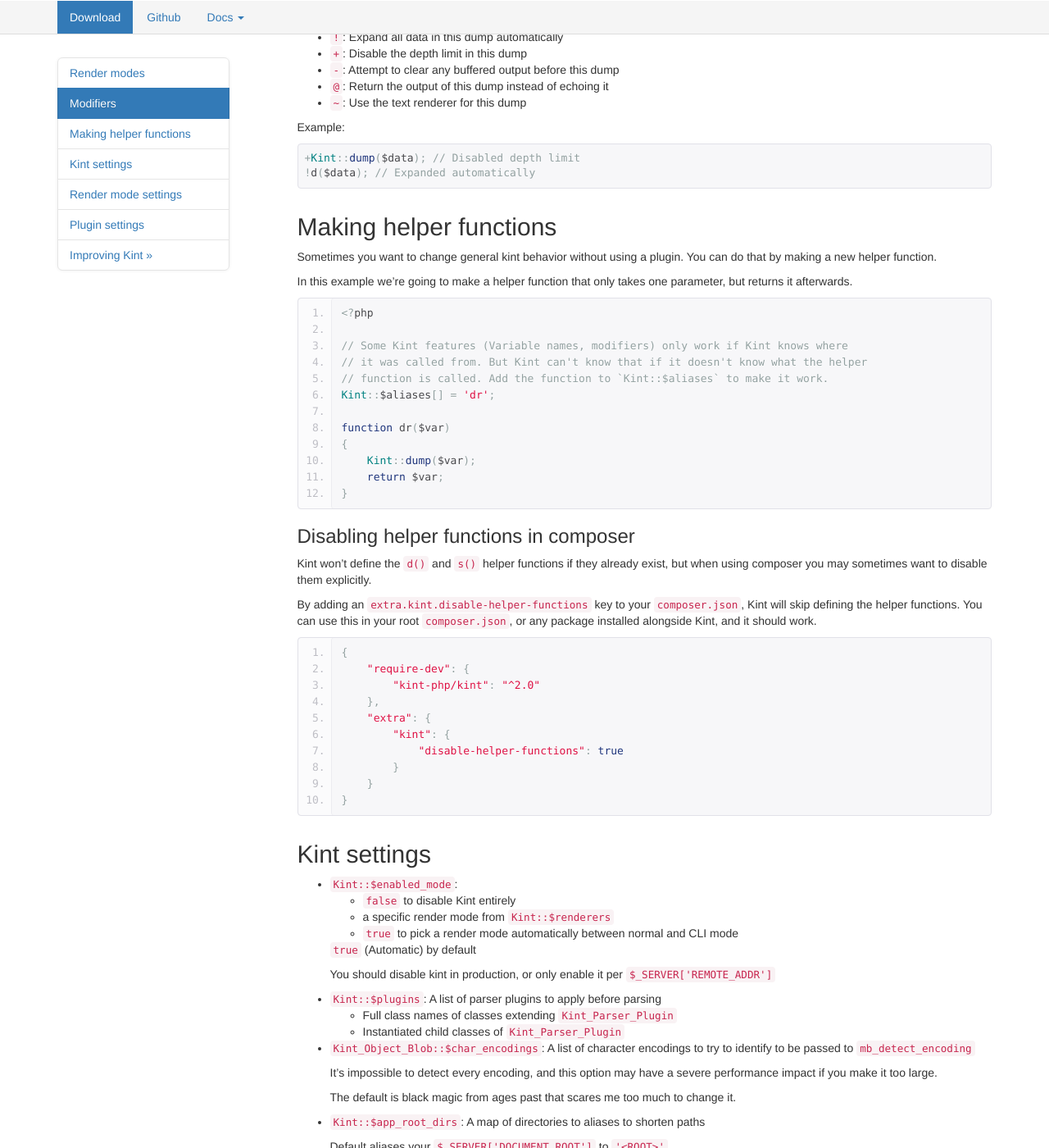
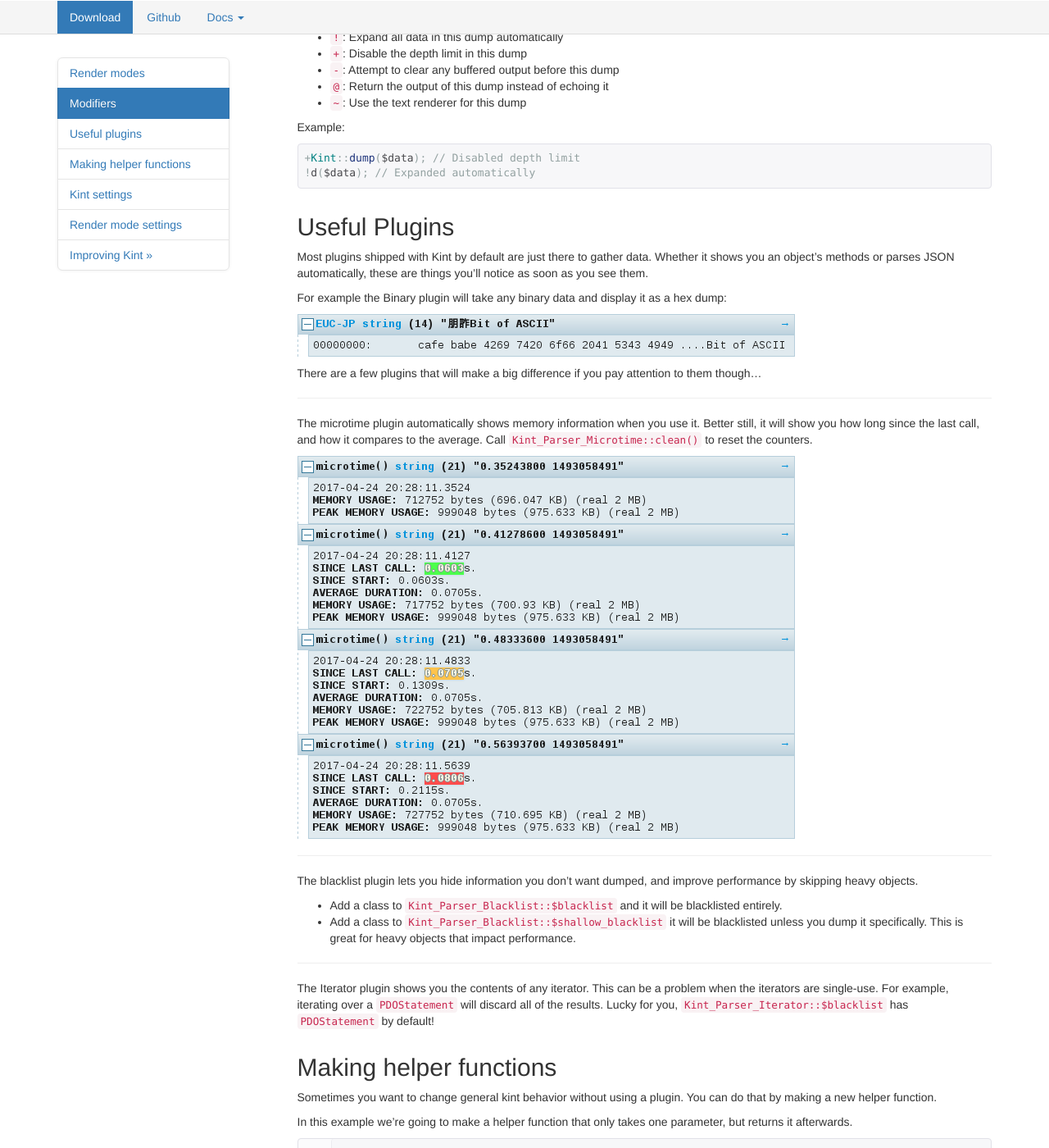
Before and after one commit to kint-php/kint, a Jekyll site: the page built from advanced.md, in a window 1280 px wide and 1400 px high, scrolled down 1006 px. Shown: the whole window at 82% size. Built offline with Jekyll 4.4.1, drawn with Linux system fonts in a browser that asks for light colours; nearby versions of some CDN libraries; some of the changed text lies outside the part shown.

Commit message:
Advanced: Make a useful plugins section instead

```diff
--- a/advanced.md
+++ b/advanced.md
@@ -7,10 +7,10 @@ title: Advanced usage
 <ul class="nav nav-list side-navigation" data-spy="affix" data-offset-top="{{ site.affix_offset }}">
     <li><a href="#modes">Render modes</a></li>
     <li><a href="#modifiers">Modifiers</a></li>
+    <li><a href="#plugins">Useful plugins</a></li>
     <li><a href="#helperfuncs">Making helper functions</a></li>
     <li><a href="#settings">Kint settings</a></li>
     <li><a href="#rendersettings">Render mode settings</a></li>
-    <li><a href="#pluginsettings">Plugin settings</a></li>
     <li><a href="{{ site.baseurl }}/contrib/">Improving Kint &raquo;</a></li>
 </ul>
 </div>
@@ -67,6 +67,36 @@ Example:
 +Kint::dump($data); // Disabled depth limit
 !d($data); // Expanded automatically
 </pre>
+
+</section>
+<section id="plugins" markdown="1">
+
+## Useful Plugins
+
+Most plugins shipped with Kint by default are just there to gather data. Whether it shows you an object's methods or parses JSON automatically, these are things you'll notice as soon as you see them.
+
+For example the Binary plugin will take any binary data and display it as a hex dump:
+
+![]({{ site.baseurl }}/images/plugin-binary.png)
+
+There are a few plugins that will make a big difference if you pay attention to them though...
+
+---
+
+The microtime plugin automatically shows memory information when you use it. Better still, it will show you how long since the last call, and how it compares to the average. Call `Kint_Parser_Microtime::clean()` to reset the counters.
+
+![]({{ site.baseurl }}/images/plugin-microtime.png)
+
+---
+
+The blacklist plugin lets you hide information you don't want dumped, and improve performance by skipping heavy objects.
+
+* Add a class to `Kint_Parser_Blacklist::$blacklist` and it will be blacklisted entirely.
+* Add a class to `Kint_Parser_Blacklist::$shallow_blacklist` it will be blacklisted unless you dump it specifically. This is great for heavy objects that impact performance.
+
+---
+
+The Iterator plugin shows you the contents of any iterator. This can be a problem when the iterators are single-use. For example, iterating over a `PDOStatement` will discard all of the results. Lucky for you, `Kint_Parser_Iterator::$blacklist` has `PDOStatement` by default!
 
 </section>
 <section id="helperfuncs" markdown="1">
@@ -186,32 +216,6 @@ By adding an `extra.kint.disable-helper-functions` key to your `composer.json`,
 * `Kint_Renderer_Plain::$disable_utf8`: If <a href="http://utf8everywhere.org/" target="_blank">your web page isn't in utf-8</a>, set this to `true` just to be safe
 
 </section>
-<section id="pluginsettings" markdown="1">
-
-## Plugin settings
-
-* `Kint_Parser_Xml::$parse_method`: Which method to parse XML as - `SimpleXML` or `DOMDocument`
-* `Kint_Parser_Serialize::$safe_mode`: Disallow unserialization of arrays and objects
-
-    As <a href="http://php.net/manual/en/function.unserialize.php#refsect1-function.unserialize-description" target="_blank">unserializing objects can be a security risk</a>, this is `true` by default
-
-* `Kint_Parser_Serialize::$options`: Corresponds to the PHP7 <a href="http://php.net/manual/en/function.unserialize.php#refsect1-function.unserialize-parameters" target="_blank">options parameter</a>
-
-    Defaults to `array(true)`. If you disable `$safe_mode` please set this to the value you want as per the documentation
-
-### Blacklists
-
-Blacklisting information has multiple uses:
-
-1. You can prevent huge objects from bringing your server to its knees
-2. You can prevent unwanted code from running when accessing data
-3. You can prevent privileged information from being printed (Though this implies the more fundamental problem of Kint being enabled in production)
-
-* `Kint_Parser_Blacklist::$blacklist`: A list of classes to blacklist entirely. All such objects and their children will be blacklisted
-* `Kint_Parser_Blacklist::$shallow_blacklist`: A list of classes to shallow blacklist. The difference is that these won't be blacklisted if you dump them specifically, only if they're contained in something you dump.
-* `Kint_Parser_Iterator::$blacklist`: A list of classes to blacklist from iterator parsing. `PDOStatement` is in there by default so Kint won't accidentally throw away your query results
-
-</section>
 
 <h2><a href="{{ site.baseurl }}/contrib/">Improving Kint &raquo;</a></h2>
 
```
Also changed, not shown: images/plugin-binary.png (added), images/plugin-microtime.png (added).
